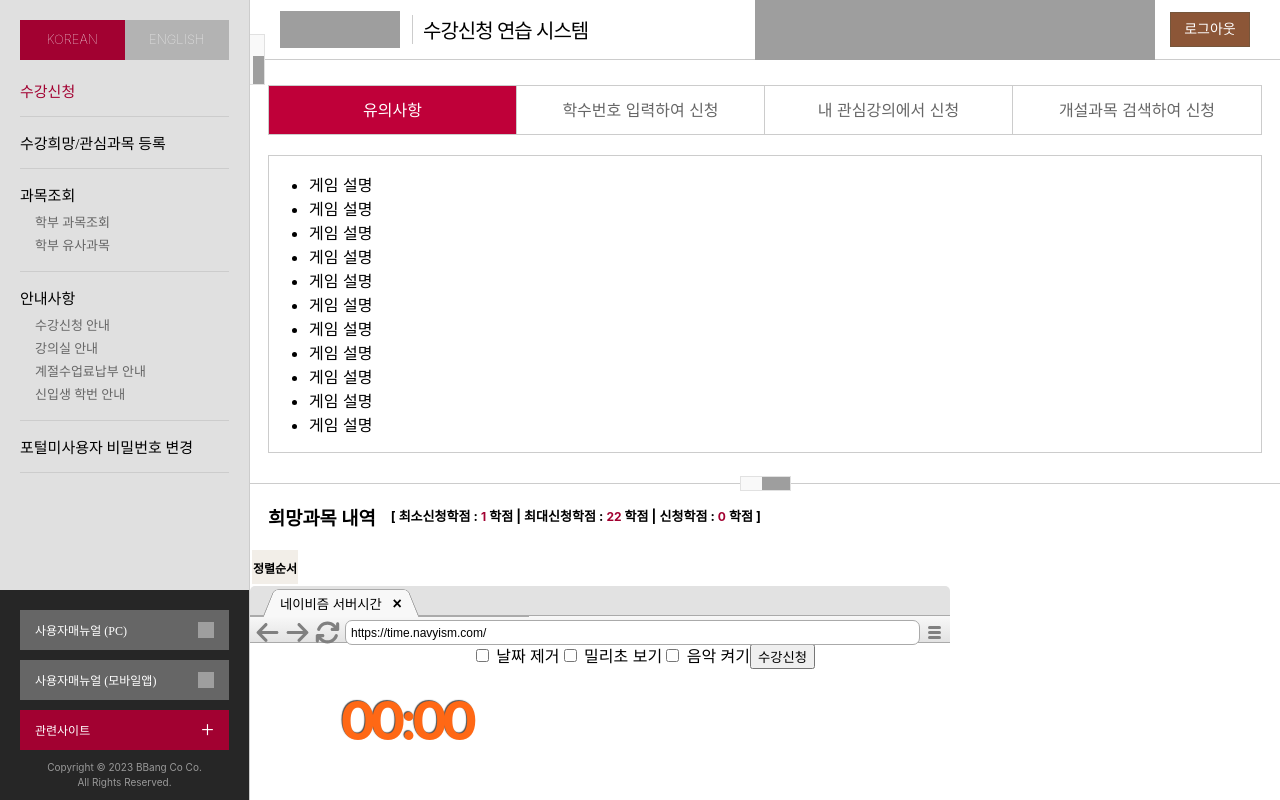
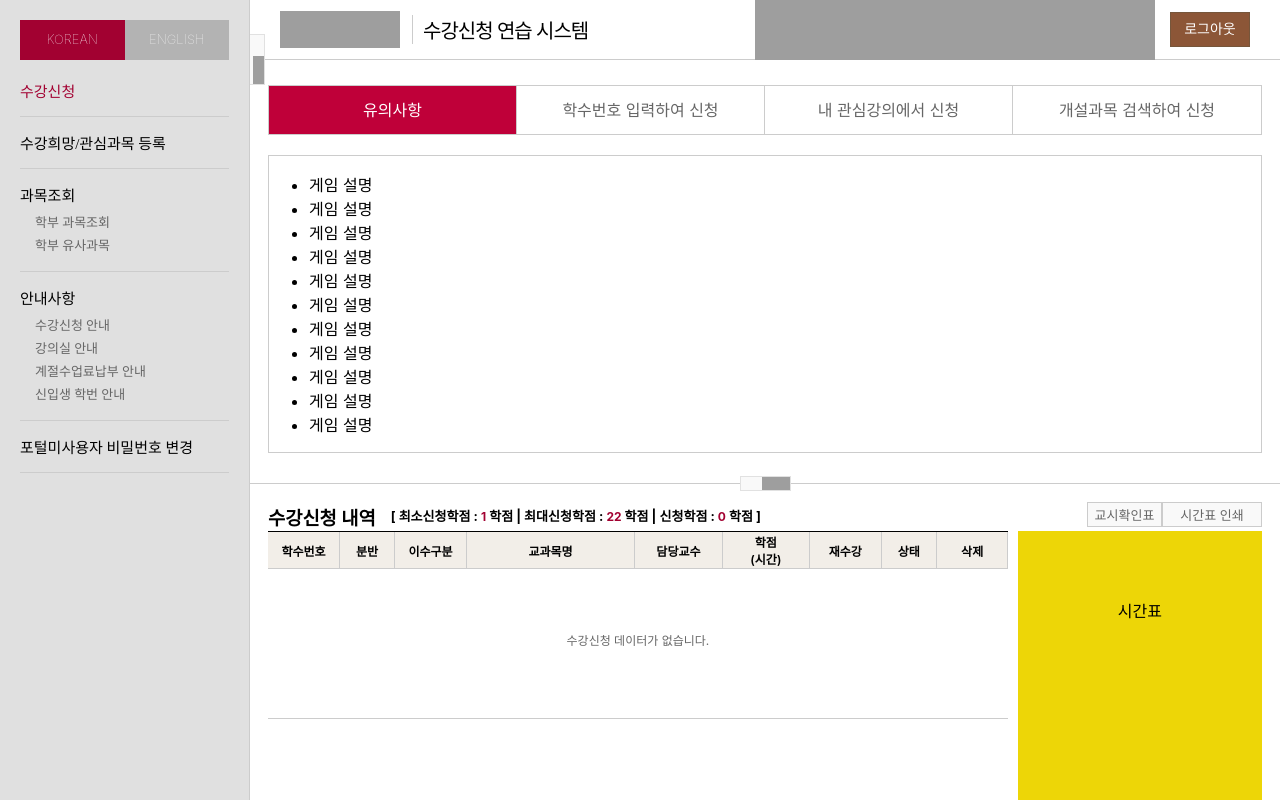
Before and after one commit to k9yuw/BCC_sugang, a Next.js app: page /courseRegisteration in a window 1280 px wide. Shown: the top 800 px of the page. Built offline with nearby package versions, Linux system fonts and the light colour scheme; grey boxes are pictures that could not be loaded.

Commit message:
registeredTable

```diff
--- a/app/courseRegisteration/page.tsx
+++ b/app/courseRegisteration/page.tsx
@@ -1483,10 +1483,10 @@ export default function Home() {
           </div>
         </div>
         <div //하단 바디
-          style={{ height: "100%" }}
-        >
-          <div style={{ display: "flex", paddingLeft: 18 }}>
-            <h3 style={{}}>희망과목 내역</h3>
+          style={{}}
+        >
+          <div style={{ display: "flex", paddingLeft: 18, height: 37 }}>
+            <h3 style={{}}>수강신청 내역</h3>
             <h6
               style={{
                 marginLeft: 15,
@@ -1505,9 +1505,64 @@ export default function Home() {
               </span>{" "}
               학점 ]
             </h6>
-          </div>
-          <div>
-            <table>
+            <div
+              style={{ marginLeft: "auto", marginRight: 18, paddingTop: 18 }}
+            >
+              <button
+                style={{
+                  width: 75,
+                  height: 25,
+                  fontSize: 13,
+                  backgroundColor: "#f9f9f9",
+                  color: "#666",
+                  borderWidth: "thin",
+                  borderTopColor: "#ccc",
+                  borderRightColor: "#ccc",
+                  borderBottomColor: "#ccc",
+                  borderLeftColor: "#ccc",
+                  borderStyle: "solid",
+                }}
+              >
+                교시확인표
+              </button>
+              <button
+                style={{
+                  width: 100,
+                  height: 25,
+                  fontSize: 13,
+                  backgroundColor: "#f9f9f9",
+                  color: "#666",
+                  borderWidth: "thin",
+                  borderTopColor: "#ccc",
+                  borderRightColor: "#ccc",
+                  borderBottomColor: "#ccc",
+                  borderLeftColor: "#ccc",
+                  borderStyle: "solid",
+                }}
+              >
+                시간표 인쇄
+              </button>
+            </div>
+          </div>
+          <div style={{ height: "100%", display: "flex" }}>
+            <div //수강신청 내역 테이블
+              style={{
+                marginTop: 10,
+                borderTop: 1,
+                borderTopStyle: "solid",
+                width: 800,
+                marginLeft: 18,
+              }}
+            >
+              <table
+                style={{
+                  borderCollapse: "collapse",
+                  width: "100%",
+                  boxSizing: "content-box",
+                  tableLayout: "fixed",
+                  overflow: "scroll",
+                }}
+              >
                 <thead style={{ backgroundColor: "#f2eee8" }}>
                   <tr
                     style={{
@@ -1516,11 +1571,182 @@ export default function Home() {
                       height: 34,
                     }}
                   >
-                  <th>정렬순서</th>
+                    <th
+                      style={{
+                        borderRightStyle: "solid",
+                        borderRightWidth: 1,
+                        borderRightColor: "#ccc",
+                        borderBottomStyle: "solid",
+                        borderBottomWidth: 1,
+                        borderBottomColor: "#ccc",
+                        width: 71.375,
+                        fontWeight: 600,
+                      }}
+                    >
+                      학수번호
+                    </th>
+                    <th
+                      style={{
+                        borderRightStyle: "solid",
+                        borderRightWidth: 1,
+                        borderRightColor: "#ccc",
+                        borderBottomStyle: "solid",
+                        borderBottomWidth: 1,
+                        borderBottomColor: "#ccc",
+                        fontWeight: 600,
+                        width: 55.375,
+                      }}
+                    >
+                      분반
+                    </th>
+                    <th
+                      style={{
+                        borderRightStyle: "solid",
+                        borderRightWidth: 1,
+                        borderRightColor: "#ccc",
+                        borderBottomStyle: "solid",
+                        borderBottomWidth: 1,
+                        borderBottomColor: "#ccc",
+                        fontWeight: 600,
+                        width: 71.375,
+                      }}
+                    >
+                      이수구분
+                    </th>
+                    <th
+                      style={{
+                        borderRightStyle: "solid",
+                        borderRightWidth: 1,
+                        borderRightColor: "#ccc",
+                        borderBottomStyle: "solid",
+                        borderBottomWidth: 1,
+                        borderBottomColor: "#ccc",
+                        fontWeight: 600,
+                        width: 168.375,
+                      }}
+                    >
+                      교과목명
+                    </th>
+                    <th
+                      style={{
+                        borderRightStyle: "solid",
+                        borderRightWidth: 1,
+                        borderRightColor: "#ccc",
+                        borderBottomStyle: "solid",
+                        borderBottomWidth: 1,
+                        borderBottomColor: "#ccc",
+                        fontWeight: 600,
+                        width: 87.375,
+                      }}
+                    >
+                      담당교수
+                    </th>
+                    <th
+                      style={{
+                        borderRightStyle: "solid",
+                        borderRightWidth: 1,
+                        borderRightColor: "#ccc",
+                        borderBottomStyle: "solid",
+                        borderBottomWidth: 1,
+                        borderBottomColor: "#ccc",
+                        fontWeight: 600,
+                        width: 87.375,
+                      }}
+                    >
+                      학점
+                      <br />
+                      (시간)
+                    </th>
+                    <th
+                      style={{
+                        borderRightStyle: "solid",
+                        borderRightWidth: 1,
+                        borderRightColor: "#ccc",
+                        borderBottomStyle: "solid",
+                        borderBottomWidth: 1,
+                        borderBottomColor: "#ccc",
+                        fontWeight: 600,
+                        width: 71.375,
+                      }}
+                    >
+                      재수강
+                    </th>
+                    <th
+                      style={{
+                        borderRightStyle: "solid",
+                        borderRightWidth: 1,
+                        borderRightColor: "#ccc",
+                        borderBottomStyle: "solid",
+                        borderBottomWidth: 1,
+                        borderBottomColor: "#ccc",
+                        fontWeight: 600,
+                        width: 55.375,
+                      }}
+                    >
+                      상태
+                    </th>
+                    <th
+                      style={{
+                        borderRightStyle: "solid",
+                        borderRightWidth: 1,
+                        borderRightColor: "#ccc",
+                        borderBottomStyle: "solid",
+                        borderBottomWidth: 1,
+                        borderBottomColor: "#ccc",
+                        fontWeight: 600,
+                        width: 71.375,
+                      }}
+                    >
+                      삭제
+                    </th>
                   </tr>
                 </thead>
+                <tbody>
+                  <tr></tr>
+                </tbody>
               </table>
+              <div
+                onMouseEnter={() => {
+                  setTableMouseEnter(true);
+                }}
+                onMouseLeave={() => {
+                  setTableMouseEnter(false);
+                }}
+                style={{
+                  fontSize: 12,
+                  color: "#666",
+                  textAlign: "center",
+                  lineHeight: 12,
+                  borderBottom: 1,
+                  borderBottomColor: "#ccc",
+                  borderBottomStyle: "solid",
+                  height: 150,
+                  backgroundColor: tableMouseEnter ? "#F2F2F2" : "#fff",
+                }}
+              >
+                수강신청 데이터가 없습니다.
+              </div>
+            </div>
+            <div //시간표, 네이비즘
+              style={{
+                width: 421,
+                marginRight: 18,
+                marginTop: 10,
+                marginLeft: 10,
+              }}
+            >
+              <div
+                style={{
+                  height: 300,
+                  backgroundColor: "#edd607",
+                  textAlign: "center",
+                  lineHeight: 10,
+                }}
+              >
+                시간표
+              </div>
               <Navysm />
+            </div>
           </div>
         </div>
       </div>
```
Also changed, not shown: app/preferredCourses/page.tsx (+44 -0 lines), app/searchCourses/page.tsx (+24 -4 lines). Lines whose indentation alone changed are shown as unchanged.
